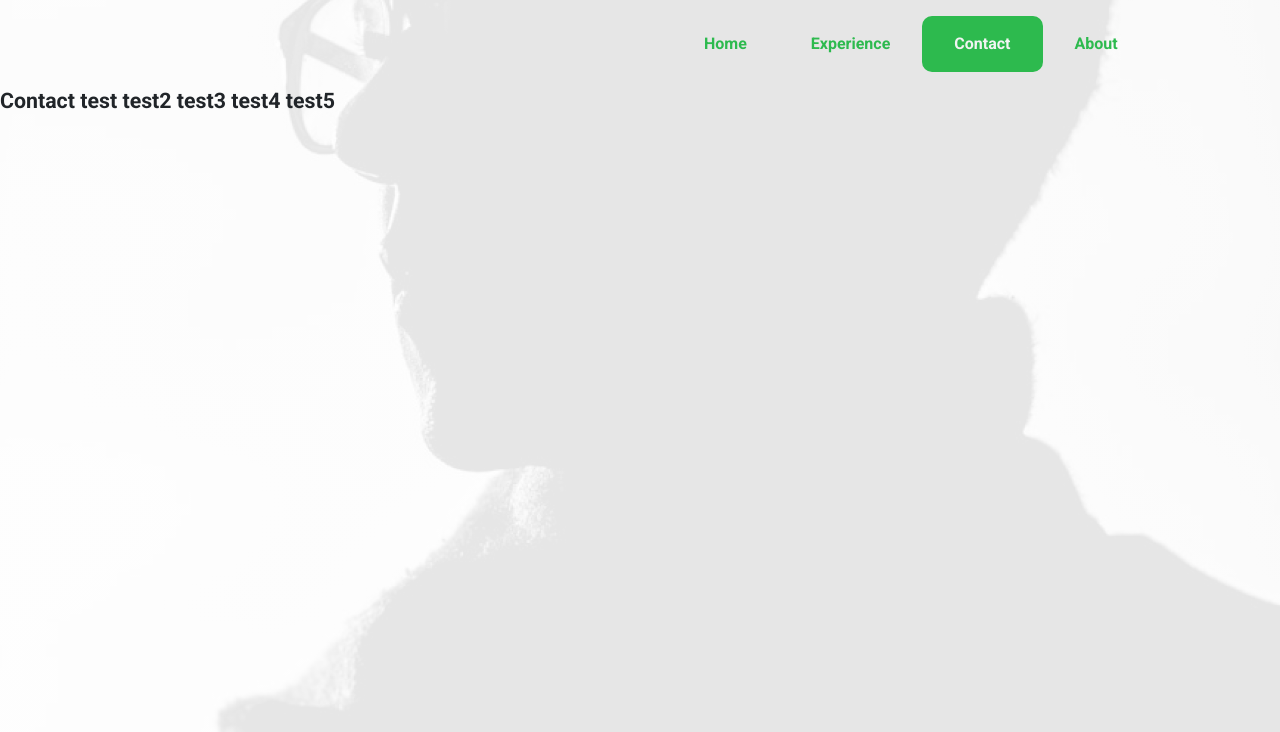
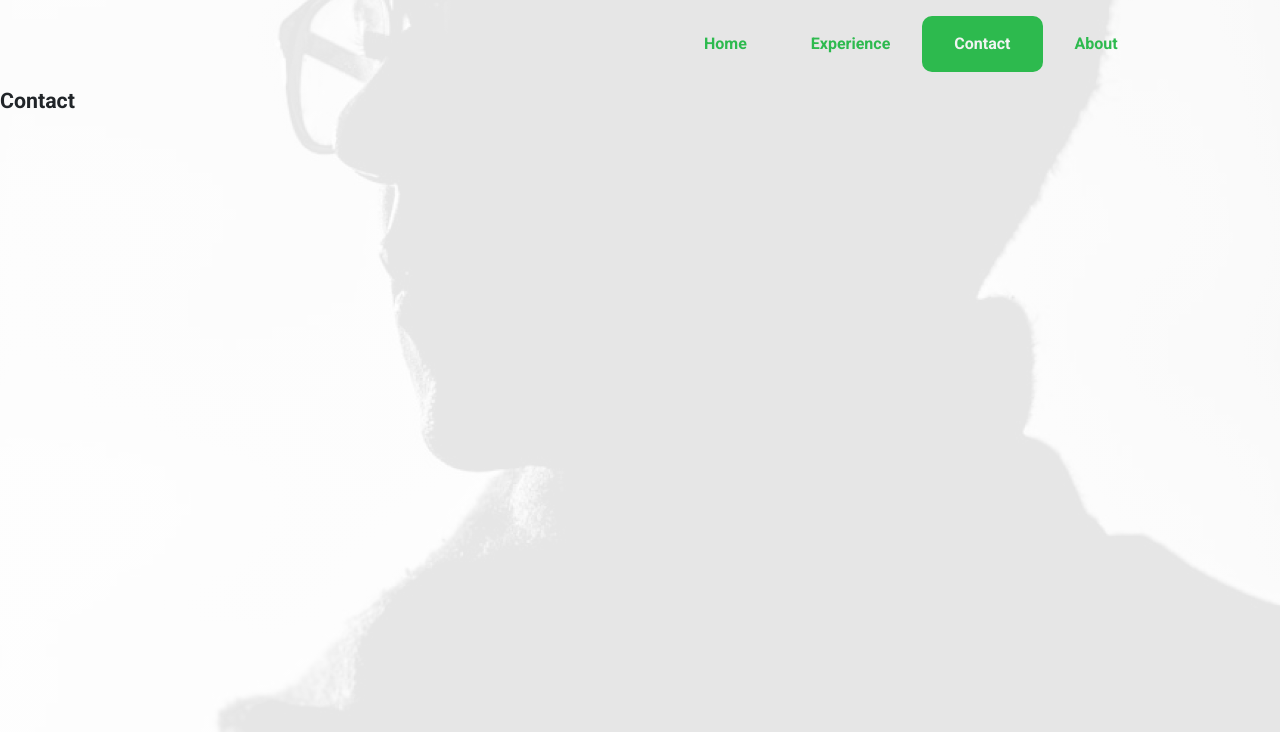
Before and after one commit to ismetba/portfolio, a plain HTML site: page Pages/contact.html in a window 1280 px wide. Shown: the top 732 px of the page. Drawn offline with Linux system fonts and the light colour scheme.

Commit message:
Update contact.html

```diff
--- a/Pages/contact.html
+++ b/Pages/contact.html
@@ -58,7 +58,7 @@
         </div>
       </div>
     </div>
-    <h6>Contact test test2 test3 test4 test5</h6>
+    <h6>Contact</h6>
   </body>
   <footer>
     <div class="container mb-3">
```
